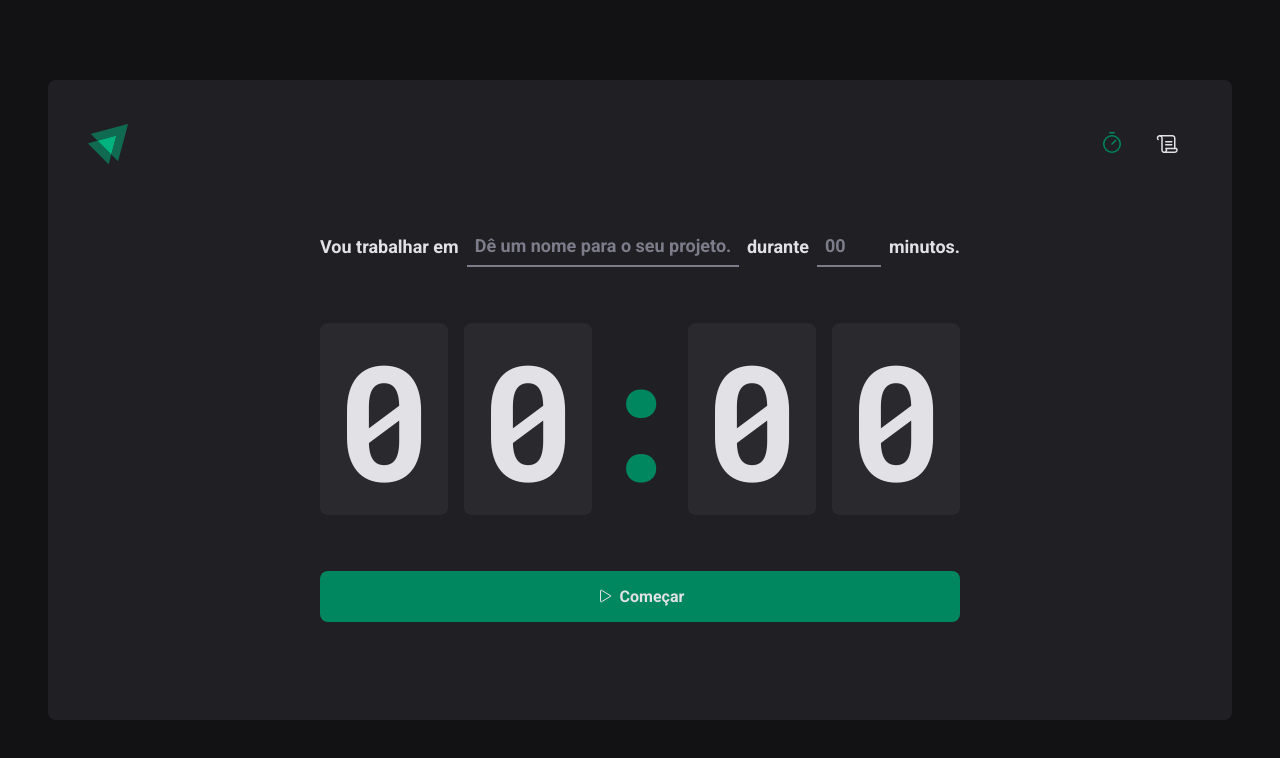
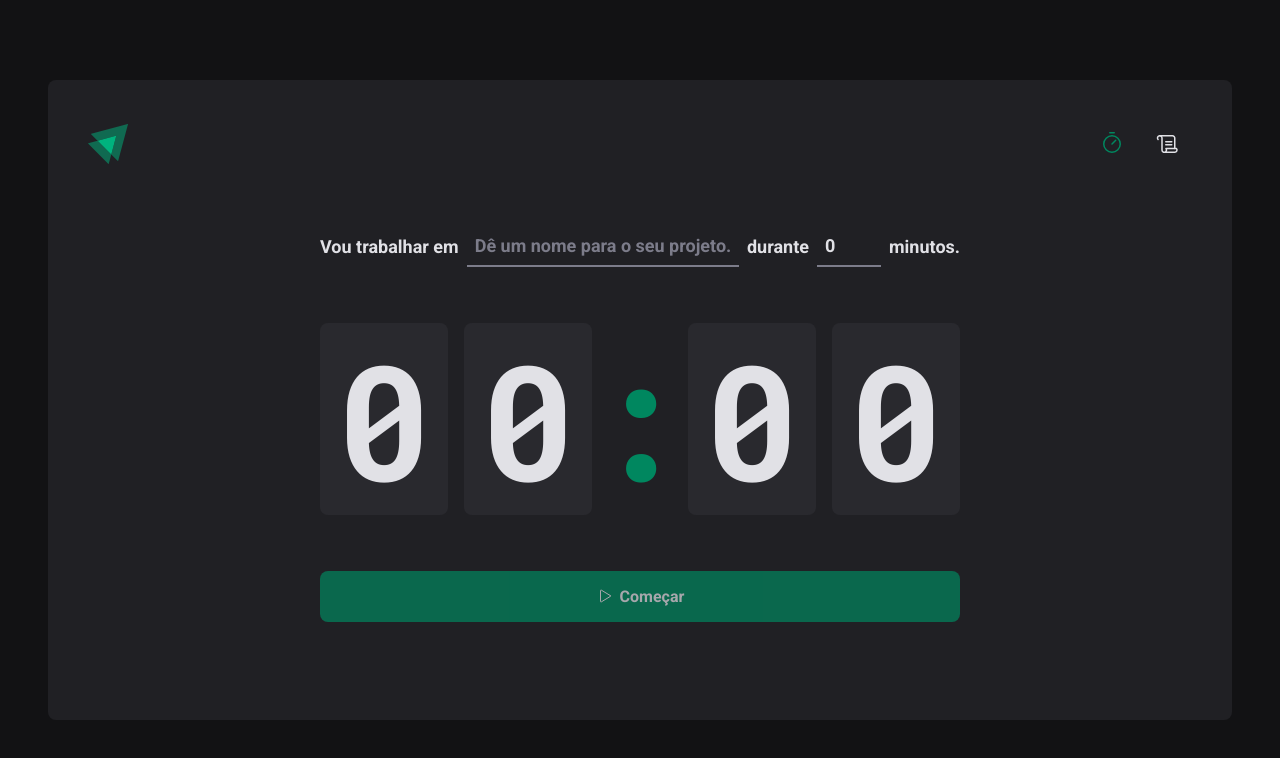
Before and after one commit to ReinanGuilherme/Rocketseat-Ignite-ReactJS-2023, a React (Vite) app in the folder projeto02/: page / in a window 1280 px wide. Shown: the top 758 px of the page. Built offline with nearby package versions, Linux system fonts and the light colour scheme.

Commit message:
Finalizado Projeto 02 - Modulo 03

```diff
--- a/projeto02/package.json
+++ b/projeto02/package.json
@@ -9,11 +9,14 @@
     "preview": "vite preview"
   },
   "dependencies": {
+    "@hookform/resolvers": "^2.9.11",
     "phosphor-react": "^1.4.1",
     "react": "^18.2.0",
     "react-dom": "^18.2.0",
+    "react-hook-form": "^7.43.5",
     "react-router-dom": "^6.8.2",
-    "styled-components": "^5.3.8"
+    "styled-components": "^5.3.8",
+    "zod": "^3.21.4"
   },
   "devDependencies": {
     "@rocketseat/eslint-config": "^1.2.0",
--- a/projeto02/src/pages/Home/index.tsx
+++ b/projeto02/src/pages/Home/index.tsx
@@ -1,4 +1,8 @@
 import { Play } from 'phosphor-react'
+import { useForm } from 'react-hook-form'
+import { zodResolver } from '@hookform/resolvers/zod'
+import * as zod from 'zod'
+
 import {
   CountdownContainer,
   FormContainer,
@@ -9,16 +13,43 @@ import {
   TaskInput,
 } from './styles'
 
+const newCycleFormValidationSchema = zod.object({
+  task: zod.string().min(1, 'Infomr a tarefa'),
+  minutesAmount: zod
+    .number()
+    .min(5, 'Minimo 5 minutos')
+    .max(60, ' Maximo 60 minutos'),
+})
+
+type NewCycleFormData = zod.infer<typeof newCycleFormValidationSchema>
+
 export function Home() {
+  // extraindo funcionalidades/atributos
+  const { register, handleSubmit, watch, reset } = useForm<NewCycleFormData>({
+    resolver: zodResolver(newCycleFormValidationSchema),
+    defaultValues: {
+      task: '',
+      minutesAmount: 0,
+    },
+  })
+
+  function handleCreateNewCycle(data: any) {
+    reset()
+  }
+
+  const task = watch('task')
+  const isSubmitDisabled = !task
+
   return (
     <HomeContainer>
-      <form action="">
+      <form onSubmit={handleSubmit(handleCreateNewCycle)} action="">
         <FormContainer>
           <label htmlFor="task">Vou trabalhar em</label>
           <TaskInput
             id="task"
             list="task-suggestions"
             placeholder="Dê um nome para o seu projeto."
+            {...register('task')}
           />
           <datalist id="task-suggestions">
             <option value="Projeto 1" />
@@ -35,6 +66,7 @@ export function Home() {
             step={5}
             min={5}
             max={60}
+            {...register('minutesAmount', { valueAsNumber: true })}
           />
 
           <span>minutos.</span>
@@ -48,7 +80,7 @@ export function Home() {
           <span>0</span>
         </CountdownContainer>
 
-        <StartCountdownButton type="submit">
+        <StartCountdownButton disabled={isSubmitDisabled} type="submit">
           <Play />
           Começar
         </StartCountdownButton>
```
Also changed, not shown: 1 other file (tests, documents, lock files or other folders).
